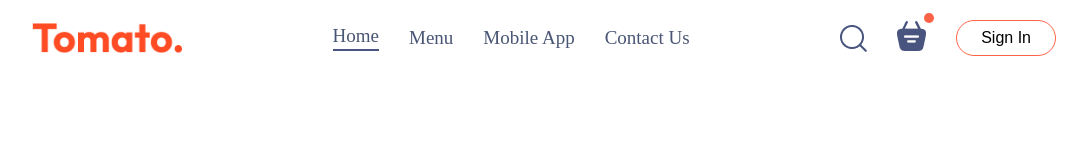
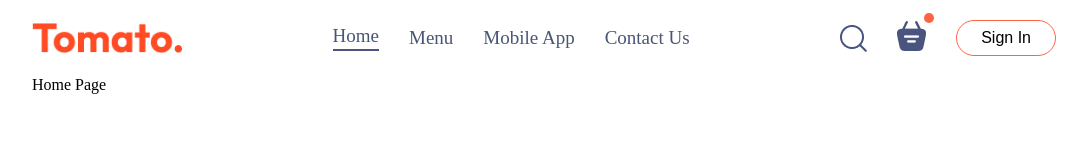
Before and after one commit to Mitchellnkem/FOOD-APP, a React (Vite) app: page / in a window 1280 px wide. Shown: the top 166 px of the page, without its empty margins (96-1183 px from the left). Built offline with nearby package versions, Linux system fonts and the light colour scheme.

Commit message:
Subsequnet commit

```diff
--- a/src/App.jsx
+++ b/src/App.jsx
@@ -1,8 +1,13 @@
 /* eslint-disable no-unused-vars */
 import React from 'react';
+import Navbar from './components/Navbar/Navbar';
+import {Routes, Route} from "react-router-dom";
+import Cart from './pages/Cart/Cart';
+import PlaceOrder from './pages/PlaceOrder/PlaceOrder';
+import Home from './pages/Home/Home';
 
 
-import Navbar from './components/Navbar/Navbar';
+
 
 const App = () => {
 
@@ -10,6 +15,13 @@
   return (
       <div className="app">
         <Navbar />
+
+
+        <Routes>
+          <Route path="/" element={<Home />} />
+          <Route path="/cart" element={<Cart />} />
+          <Route path="/placeorder" element={<PlaceOrder />} />
+        </Routes>
       </div>
 
   );
--- a/src/pages/Home/Home.jsx
+++ b/src/pages/Home/Home.jsx
@@ -3,7 +3,7 @@
 
 const Home = () => {
 	return (
-		<div>Home</div>
+		<div>Home Page</div>
 	)
 }
 
```
